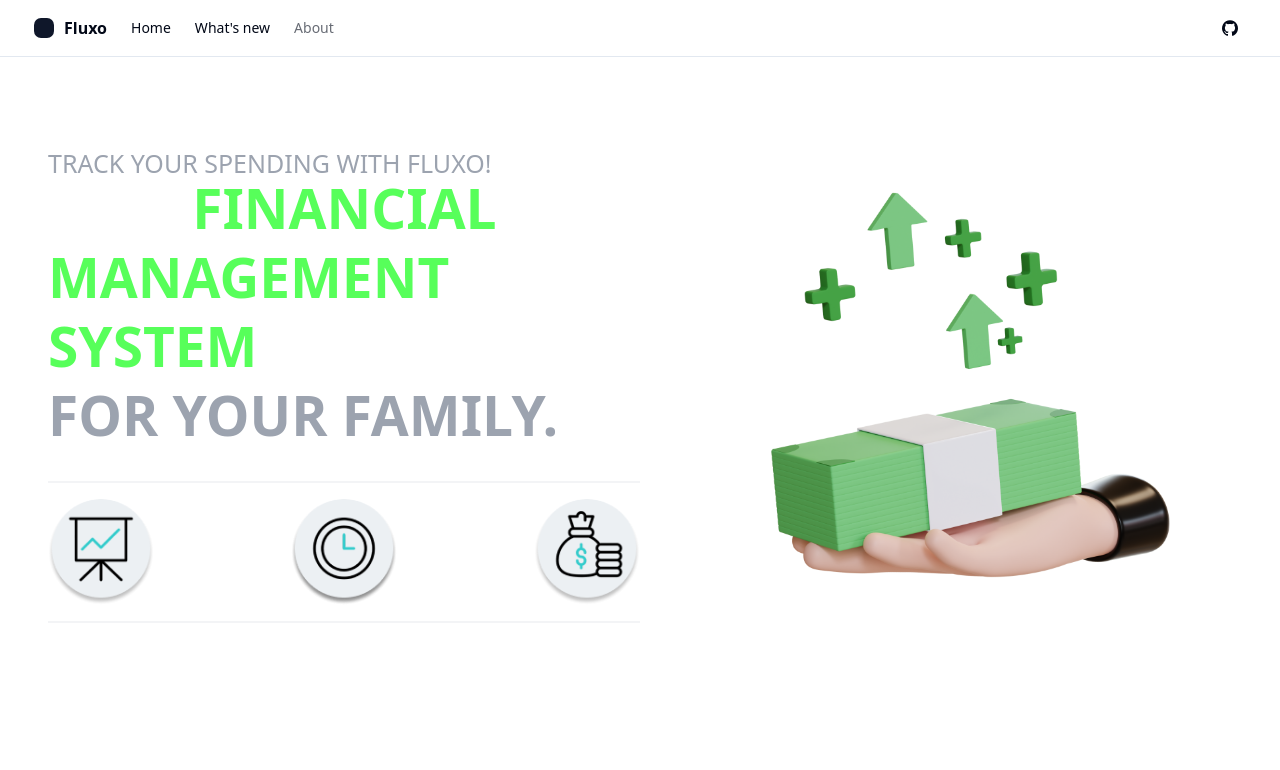
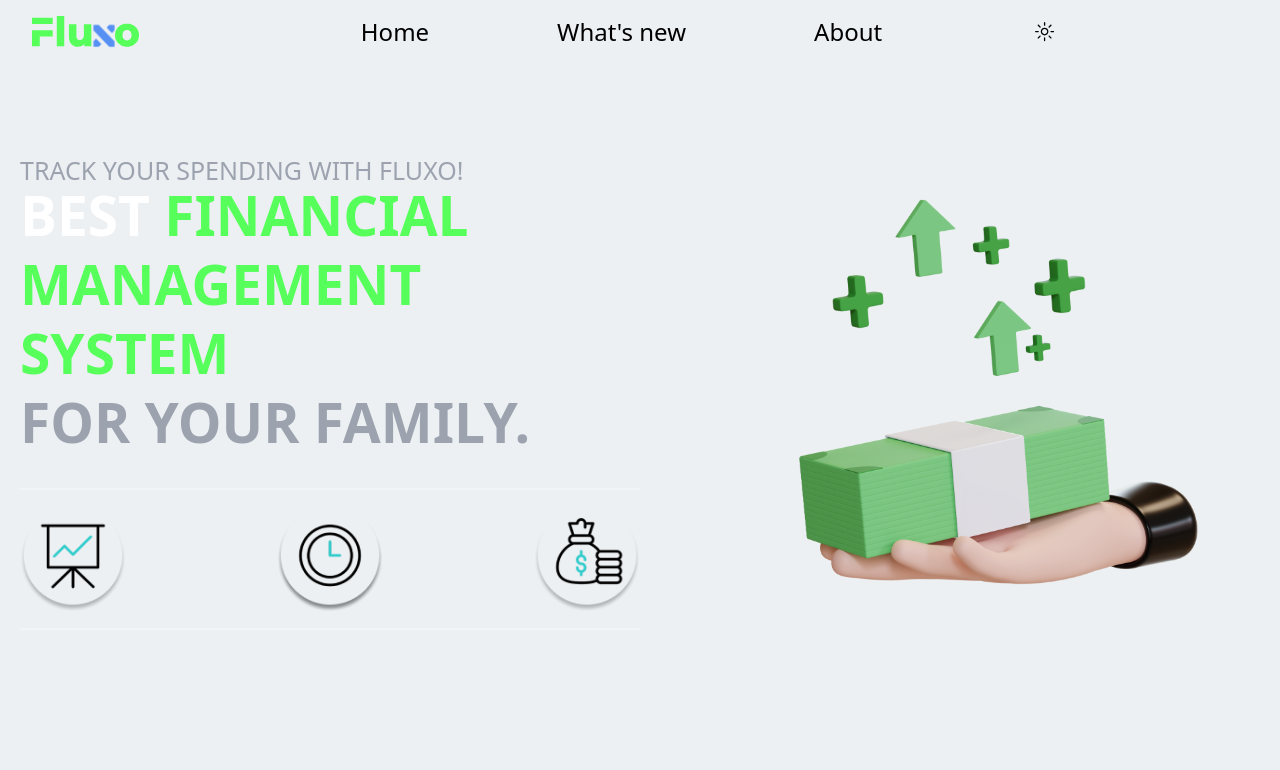
Before and after one commit to codingburgas/finance-challenge-fluxo, a React (Vite) app in the folder fluxowebapp/: page / in a window 1280 px wide. Shown: the top 770 px of the page. Built offline with nearby package versions, Linux system fonts and the light colour scheme.

Commit message:
Fix navbar in website

```diff
--- a/fluxowebapp/index.html
+++ b/fluxowebapp/index.html
@@ -4,7 +4,7 @@
     <meta charset="UTF-8" />
     <link rel="icon" type="image/svg+xml" href="/favicon.svg" />
     <meta name="viewport" content="width=device-width, initial-scale=1.0" />
-    <title>React Shadcn Starter</title>
+    <title>Fluxo</title>
   </head>
   <body class="min-h-screen">
     <div id="root" class="relative flex min-h-screen flex-col"></div>
--- a/fluxowebapp/src/components/layouts/AppLayout.tsx
+++ b/fluxowebapp/src/components/layouts/AppLayout.tsx
@@ -7,12 +7,9 @@ export function Applayout() {
         <>
             <Header />
             <div className="flex-grow flex flex-col">
-                <div className="container px-4 md:px-8 flex-grow flex flex-col">
+                <div className="container px-4 md:px-1 flex-grow flex flex-col">
                     <Outlet />
                 </div>
-            </div>
-            <div className="container px-4 md:px-8">
-                <Footer />
             </div>
         </>
     )
--- a/fluxowebapp/src/components/layouts/Footer.tsx
+++ b/fluxowebapp/src/components/layouts/Footer.tsx
@@ -3,7 +3,7 @@ import { ModeToggle } from "../mode-toggle";
 
 export function Footer() {
     return (
-        <footer className="flex flex-col items-center justify-between gap-4 min-h-[3rem] md:h-20 py-2 md:flex-row">
+        <footer className="flex flex-col items-center justify-between gap-4 min-h-[3rem] md:h-20 py-2 md:flex-row ml-36">
             {/* <p className="text-center text-sm leading-loose text-muted-foreground md:text-left">Built by <a href={appConfig.author.url} target="_blank" rel="noreferrer" className="font-medium underline underline-offset-4">{appConfig.author.name}</a>. The source code is available on <a href={appConfig.github.url} target="_blank" rel="noreferrer" className="font-medium underline underline-offset-4">GitHub</a>.</p> */}
             <div className="hidden md:block">
                 <ModeToggle />
--- a/fluxowebapp/src/components/layouts/Header.tsx
+++ b/fluxowebapp/src/components/layouts/Header.tsx
@@ -3,83 +3,50 @@ import { NavLink, useLocation } from "react-router-dom";
 import { cn } from "@/lib/utils";
 import { Sheet, SheetContent, SheetTrigger } from "@/components/ui/sheet";
 import { Icons } from "@/components/icons";
-import { appConfig } from "@/config/app";
 import { Button, buttonVariants } from "@/components/ui/button";
 import {
-    DropdownMenu,
-    DropdownMenuContent,
-    DropdownMenuItem,
-    DropdownMenuLabel,
-    DropdownMenuSeparator,
-    DropdownMenuTrigger
+    DropdownMenu
 } from "@/components/ui/dropdown-menu";
-import { Avatar, AvatarFallback } from "@/components/ui/avatar";
 import { mainMenu } from "@/config/menu";
 import { ChevronDownIcon, ViewVerticalIcon } from "@radix-ui/react-icons";
 import { ScrollArea } from "@radix-ui/react-scroll-area";
 import { Logo } from "../logo";
+import { Footer } from "./Footer";
 import { Accordion, AccordionContent, AccordionItem, AccordionTrigger } from "@/components/ui/accordion";
 
 export function Header() {
-    const [open, setOpen] = useState(false)
-    const location = useLocation();
-
+    const [open, setOpen] = useState(false);
     return (
-        <header className="supports-backdrop-blur:bg-background/60 sticky top-0 z-50 w-full border-b bg-background/90 backdrop-blur">
-            <div className="container px-4 md:px-8 flex h-14 items-center">
-                <div className="mr-4 hidden md:flex">
-                    <NavLink to="/" className="mr-6 flex items-center space-x-2">
-                        <Logo />
-                    </NavLink>
-                    <nav className="flex items-center space-x-6 text-sm font-medium">
+        <header className="bg-background/60 sticky top-0 z-50 w-full bg-background/90">
+            <div className="container px-4 md:px-8 flex h-16 items-center justify-between">
+                <NavLink to="/" className="flex items-center space-x-2 text-white mr-9">
+                    <Logo />
+                </NavLink>
+                <div className="flex flex-grow justify-center items-center ">
+                    <nav className="flex items-center space-x-32 text-3xl font-medium">
                         {mainMenu.map((menu, index) =>
                             menu.items !== undefined ? (
                                 <DropdownMenu key={index}>
-                                    <DropdownMenuTrigger className={cn(
-                                        "flex items-center py-1 focus:outline-none text-sm font-medium transition-colors hover:text-primary",
-                                        (menu.items.filter(subitem => subitem.to !== undefined).map(subitem => subitem.to))
-                                            .includes(location.pathname) ? 'text-foreground' : 'text-foreground/60',
-                                    )}>
-                                        {menu.title}
-                                        <ChevronDownIcon className="ml-1 -mr-1 h-3 w-3 text-muted-foreground" />
-                                    </DropdownMenuTrigger>
-                                    <DropdownMenuContent className='w-48' align="start" forceMount>
-                                        {menu.items.map((subitem, subindex) =>
-                                            subitem.to !== undefined ? (
-                                                <NavLink key={subindex} to={subitem.to}>
-                                                    <DropdownMenuItem className={cn(
-                                                        "hover:cursor-pointer",
-                                                        { 'bg-muted': subitem.to === location.pathname }
-                                                    )}>
-                                                        {subitem.title}
-                                                    </DropdownMenuItem>
-                                                </NavLink>
-                                            ) : (
-                                                subitem.label ? (
-                                                    <DropdownMenuLabel key={subindex}>{subitem.title}</DropdownMenuLabel>
-                                                ) : (
-                                                    <DropdownMenuSeparator key={subindex} />
-                                                )
-                                            )
-                                        )}
-                                    </DropdownMenuContent>
+                                    {menu.title}
+                                    <ChevronDownIcon className="ml-1 -mr-1 h-3 w-3 text-muted-foreground" />
                                 </DropdownMenu>
                             ) : (
                                 <NavLink
                                     key={index}
                                     to={menu.to ?? ""}
                                     className={({ isActive }) => cn(
-                                        "text-sm font-medium transition-colors hover:text-primary",
+                                        "text-2xl font-light text-white",
                                         isActive ? "text-foreground" : "text-foreground/60"
-                                    )}>
+                                    )}
+                                >
                                     {menu.title}
                                 </NavLink>
                             )
                         )}
                     </nav>
-
+                    <Footer />
                 </div>
-                {/* mobile */}
+                {/* Mobile menu trigger */}
                 <Sheet open={open} onOpenChange={setOpen}>
                     <SheetTrigger asChild>
                         <Button
@@ -104,7 +71,7 @@ export function Header() {
                                         menu.items !== undefined ? (
                                             <AccordionItem key={index} value={`item-${index}`} className="border-b-0 pr-6">
                                                 <AccordionTrigger className={cn(
-                                                    "py-1 hover:no-underline hover:text-primary [&[data-state=open]]:text-primary",
+                                                    "py-1 hover:no-underline hover:text-primary",
                                                     (menu.items.filter(subitem => subitem.to !== undefined).map(subitem => subitem.to))
                                                         .includes(location.pathname) ? 'text-foreground' : 'text-foreground/60',
                                                 )}>
@@ -155,35 +122,11 @@ export function Header() {
                         </ScrollArea>
                     </SheetContent>
                 </Sheet>
+                {/* Mobile logo */}
                 <a href="/" className="mr-6 flex items-center space-x-2 md:hidden">
                     <Icons.logo className="h-6 w-6" />
-                    <span className="font-bold inline-block">{appConfig.name}</span>
                 </a>
-                {/* right */}
-                <div className="flex flex-1 items-center justify-between space-x-2 md:justify-end">
-                    <div className="w-full flex-1 md:w-auto md:flex-none">
-                        {/* <CommandMenu /> */}
-                    </div>
-                    <nav className="flex items-center space-x-2">
-                        <a
-                            href={appConfig.github.url}
-                            title={appConfig.github.title}
-                            target="_blank"
-                            rel="noreferrer">
-                            <div
-                                className={cn(
-                                    buttonVariants({
-                                        variant: "ghost",
-                                    }),
-                                    "w-9 px-0"
-                                )}>
-                                <Icons.gitHub className="h-4 w-4" />
-                                <span className="sr-only">GitHub</span>
-                            </div>
-                        </a>
-                    </nav>
-                </div>
             </div>
         </header>
-    )
+    );
 }
--- a/fluxowebapp/src/components/logo.tsx
+++ b/fluxowebapp/src/components/logo.tsx
@@ -1,11 +1,9 @@
-import { appConfig } from "@/config/app";
-import { Icons } from "./icons";
+import favicon from '/favicon.svg';
 
 export function Logo() {
     return (
-        <>
-            <Icons.logo className="h-6 w-6" />
-            <span className="font-bold">{appConfig.name}</span>
-        </>
-    )
+        <div className="flex justify-start">
+            <img src={favicon} alt="Logo"/>
+        </div>
+    );
 }
--- a/fluxowebapp/src/config/app.ts
+++ /dev/null
@@ -1,23 +0,0 @@
-interface AppConfig {
-    name: string,
-    github: {
-        title: string,
-        url: string
-    },
-    author: {
-        name: string,
-        // url: string
-    },
-}
-
-export const appConfig: AppConfig = {
-    name: "Fluxo",
-    github: {
-        title: "Fluxo",
-        url: "https://github.com/codingburgas/finance-challenge-fluxo",
-    },
-    author: {
-        name: "pepi",
-        // url: "https://github.com/hayyi2/",
-    }
-}
--- a/fluxowebapp/src/index.css
+++ b/fluxowebapp/src/index.css
@@ -4,8 +4,8 @@
 
 @layer base {
   :root {
-    --background: 0 0% 100%;
-    --foreground: 222.2 84% 4.9%;
+    --background: #ECF0F3;
+    --foreground: #000000;
 
     --card: 0 0% 100%;
     --card-foreground: 222.2 84% 4.9%;
@@ -36,8 +36,8 @@
   }
 
   .dark {
-    --background: 217.2 40.8% 13.9%;
-    --foreground: 210 40% 98%;
+    --background: #152032;
+    --foreground: #FFFFFF;
 
     --card: 222.2 84% 4.9%;
     --card-foreground: 210 40% 98%;
--- a/fluxowebapp/src/pages/Dashboard.tsx
+++ b/fluxowebapp/src/pages/Dashboard.tsx
@@ -18,7 +18,7 @@ export const Heading = () => {
             setTimeout(() => {
                 setIndex((prevIndex) => (prevIndex + 1) % sentences.length);
                 setVisible(true); // Fade in
-            }, 500); // Match this duration with the CSS transition duration
+            }, 500);
         }, 3000);
 
         return () => clearInterval(interval);
@@ -39,7 +39,6 @@ export const Heading = () => {
                 <span className="text-gray-400">FOR YOUR FAMILY.</span>
             </h1>
 
-            {/* Three pictures with lines */}
             <div className="flex flex-col items-center mt-8">
                 <div className="w-full h-0.5 bg-gray-100 mb-4"></div>
                 <div className="flex justify-between w-full max-w-[800px] gap-4">
@@ -68,14 +67,12 @@ export const Heading = () => {
 const TextSections = () => {
     return (
         <div className="w-full max-w-[1200px] mt-20 flex flex-col md:flex-row justify-between items-start md:items-center text-gray-300 p-4">
-            {/* Left Text */}
             <p className="text-left text-[42px] md:text-[42px] mb-6 md:mb-0">
                 Your <span className="text-[#57ff5a]">Trusted</span> Software
                 <br />
                 For Money Management
             </p>
 
-            {/* Right Text */}
             <p className="text-left md:text-right text-[16px] md:text-[18px] md:ml-auto max-w-[300px]">
                 Fluxo prioritizes in security and reliability. With advanced encryption,
                 your data stays protected, and every transaction is verified for accuracy.
--- a/fluxowebapp/tailwind.config.js
+++ b/fluxowebapp/tailwind.config.js
@@ -21,8 +21,8 @@ module.exports = {
         border: "hsl(var(--border))",
         input: "hsl(var(--input))",
         ring: "hsl(var(--ring))",
-        background: "hsl(var(--background))",
-        foreground: "hsl(var(--foreground))",
+        background: "var(--background)",
+        foreground: "var(--foreground)",
         primary: {
           DEFAULT: "hsl(var(--primary))",
           foreground: "hsl(var(--primary-foreground))",
```
Also changed, not shown: fluxowebapp/public/favicon.svg.
